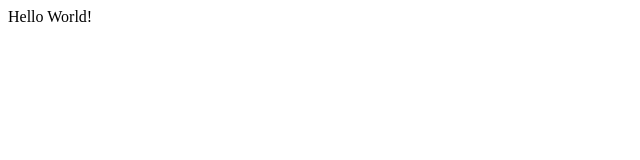
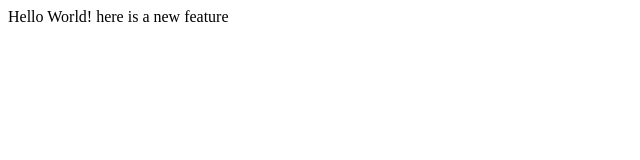
Before and after one commit to BrendaQu/lecture0, a plain HTML site: page index.html in a window 1280 px wide. Shown: the whole page, without its empty margins (0-640 px from the left). Drawn offline with Linux system fonts and the light colour scheme.

Commit message:
Added another line

```diff
--- a/index.html
+++ b/index.html
@@ -7,6 +7,7 @@
     </head>
     <body>
         Hello World!
+        here is a new feature
     </body>
     </body>
 </html>
```
Also changed, not shown: hello.html (+3 -1 lines).
